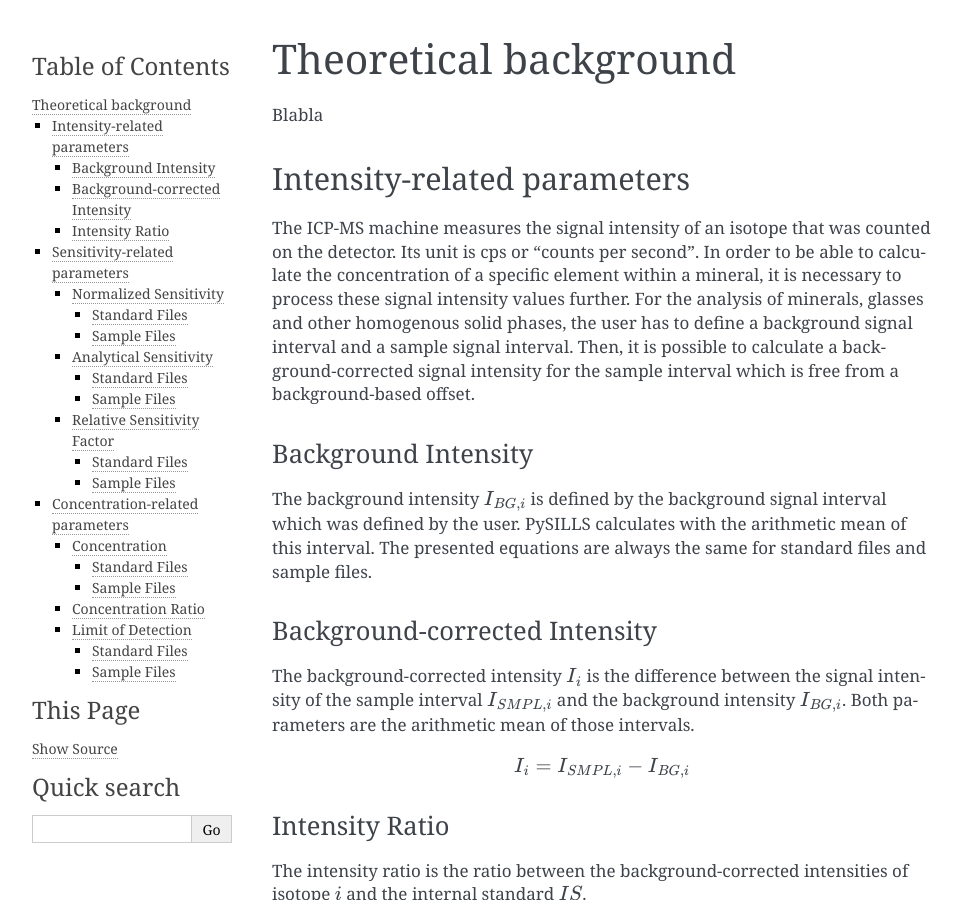
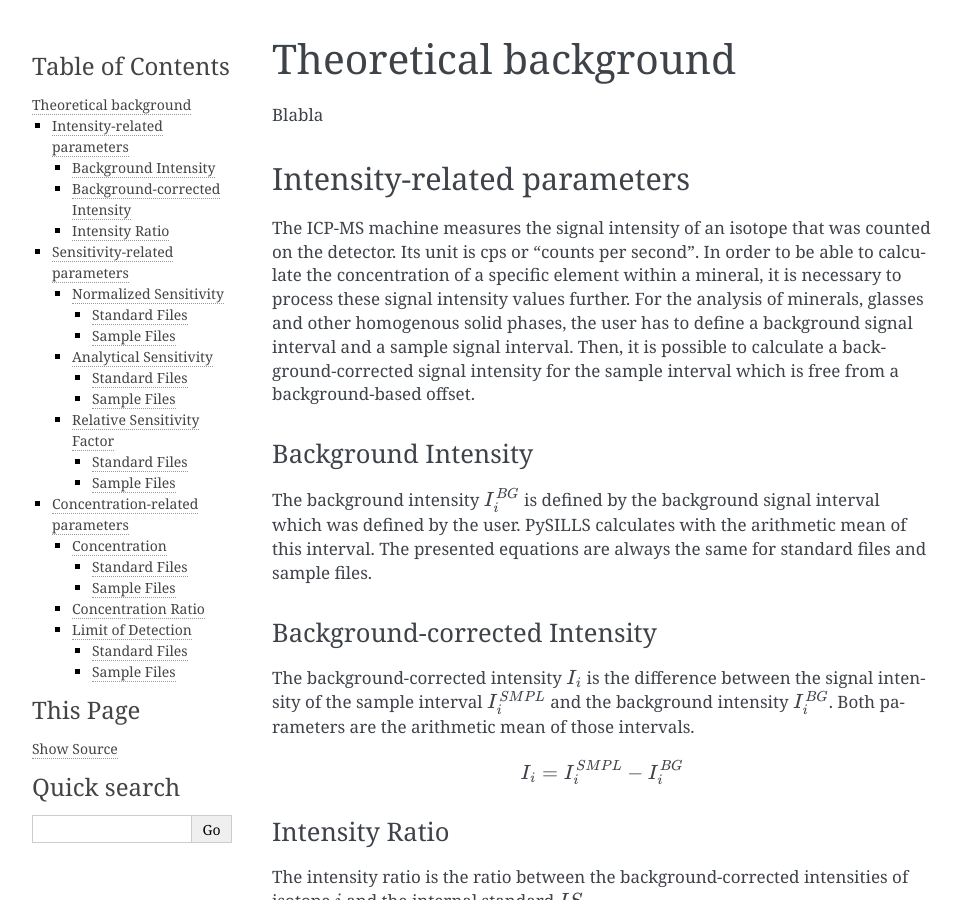
Before and after one commit to MABeeskow/PySILLS, a Sphinx documentation site: the page built from documentation/getting_started/minerals/theory.rst, in a window 1280 px wide and 900 px high. Shown: the whole window, without its empty margins (148-1108 px from the left). Built offline with Sphinx 7.4.7, drawn with Linux system fonts in a browser that asks for light colours; pages that are not in the unit, such as notebooks, are missing from menus.

```diff
--- a/documentation/getting_started/minerals/theory.rst
+++ b/documentation/getting_started/minerals/theory.rst
@@ -16,18 +16,18 @@ for the sample interval which is free from a background-based offset.
 
 Background Intensity
 ^^^^^^^^^^^^^^^^^^^^^^^^^^^^
-The background intensity :math:`I_{BG,i}` is defined by the background signal interval which was defined by the user.
+The background intensity :math:`I_{i}^{BG}` is defined by the background signal interval which was defined by the user.
 PySILLS calculates with the arithmetic mean of this interval. The presented equations are always the same for standard
 files and sample files.
 
 Background-corrected Intensity
 ^^^^^^^^^^^^^^^^^^^^^^^^^^^^^^^^
 The background-corrected intensity :math:`I_i` is the difference between the signal intensity of the sample interval
-:math:`I_{SMPL,i}` and the background intensity :math:`I_{BG,i}`. Both parameters are the arithmetic mean of those
+:math:`I_{i}^{SMPL}` and the background intensity :math:`I_{i}^{BG}`. Both parameters are the arithmetic mean of those
 intervals.
 
 .. math::
-    I_i = I_{SMPL,i} - I_{BG,i}
+    I_i = I_{i}^{SMPL} - I_{i}^{BG}
 
 Intensity Ratio
 ^^^^^^^^^^^^^^^^^^^^^^^^^^^^
```
